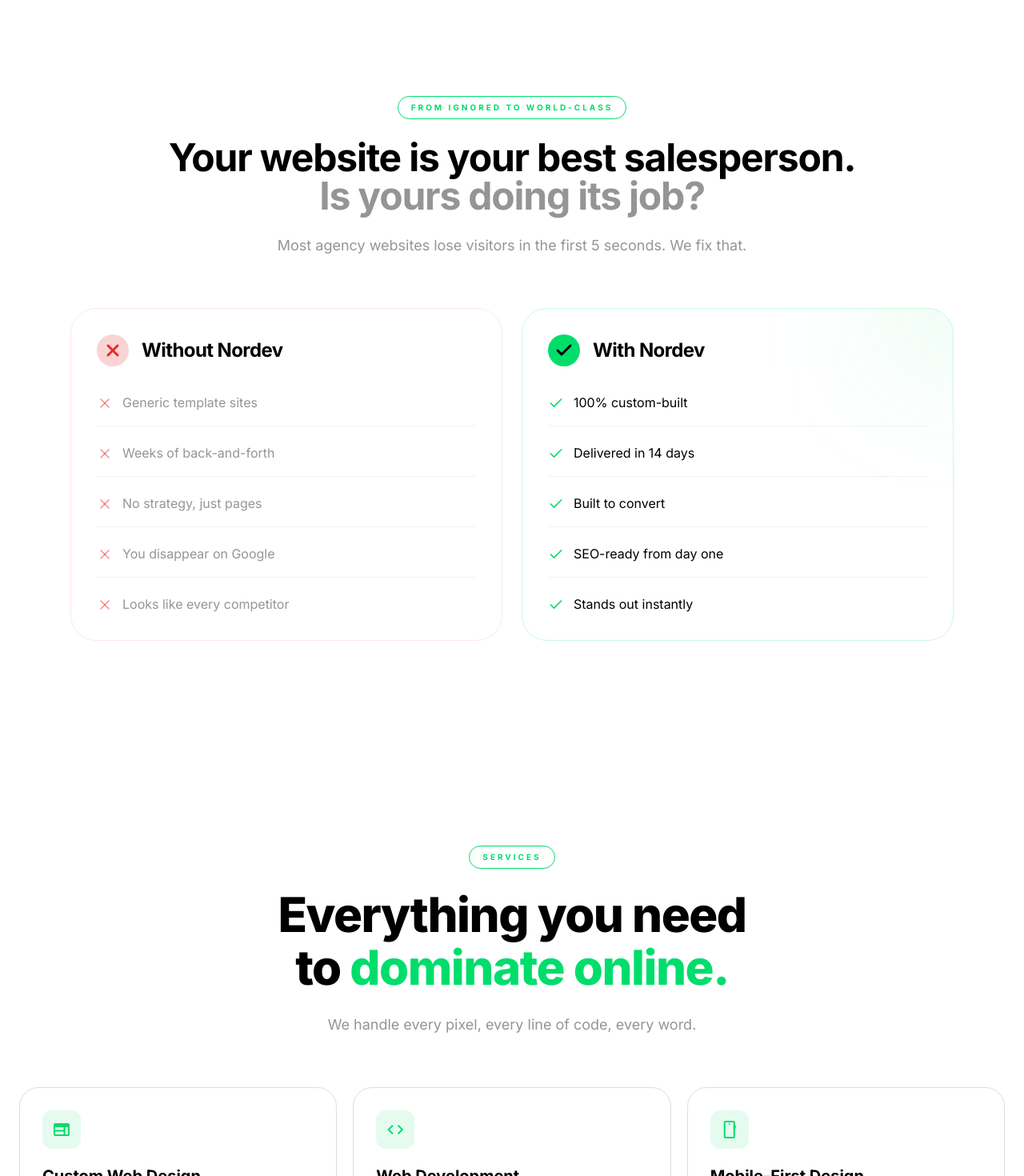
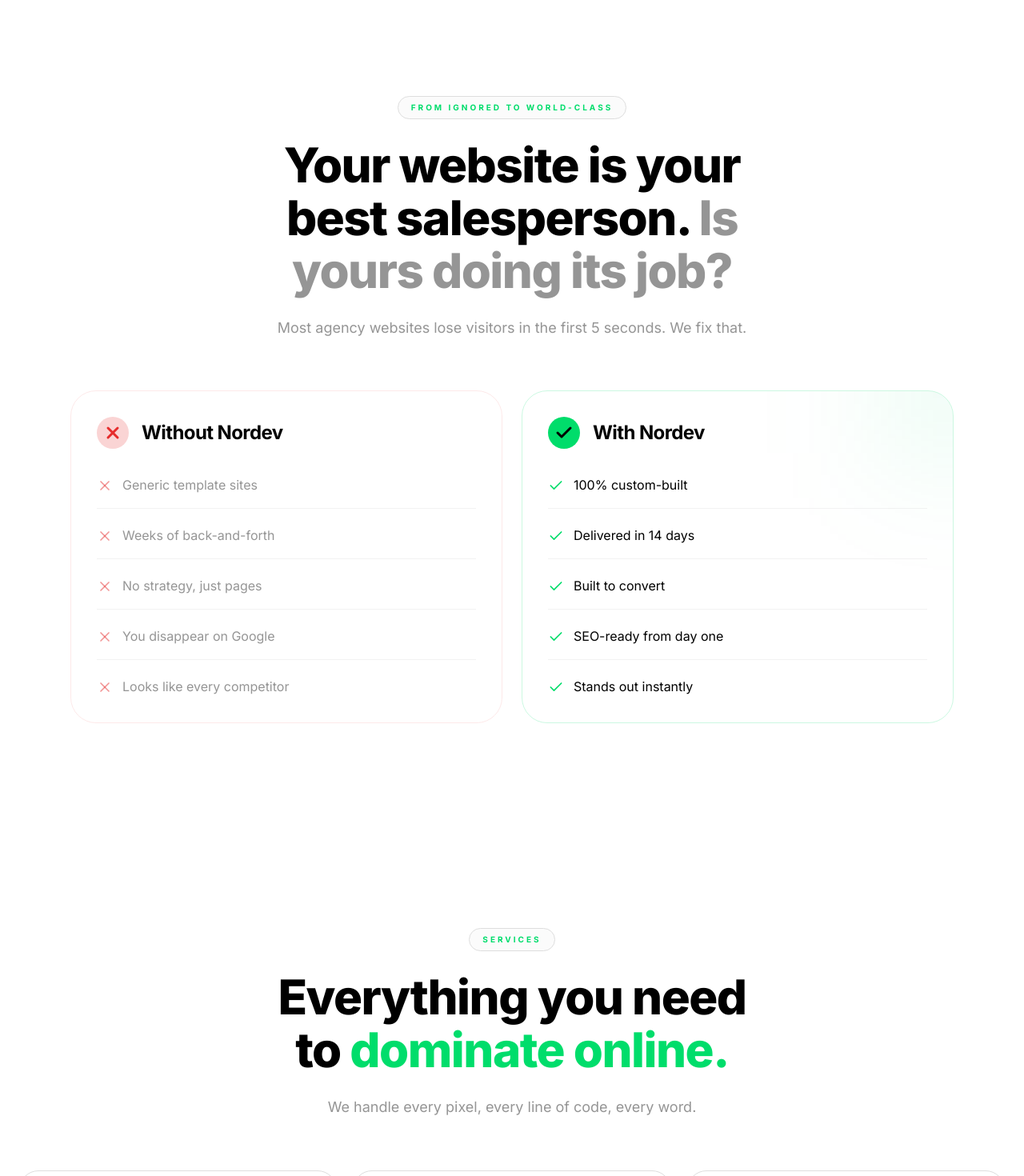
Before and after one commit to freddymk313/nordevagency, a Next.js app: page / in a window 1280 px wide. Shown: the part 1040-2510 px from the top of the page at 80% size. Built offline with nearby package versions, Linux system fonts and the light colour scheme; no server answers.

Commit message:
update color

```diff
--- a/app/globals.css
+++ b/app/globals.css
@@ -12,8 +12,7 @@
   --primary: oklch(1 0 0);
   --primary-foreground: oklch(0 0 0);
   --secondary: oklch(0.18 0 0);
-  --muted: oklch(0.18 0 0);
-  /* bg-[#FBFBFB] */
+  --muted: oklch(0.98 0 0);
   --muted-foreground: oklch(0.67 0 0);
   --border-hero: oklch(0.23 0 0);
   --border: oklch(0.90 0 0);
--- a/components/Comparison.tsx
+++ b/components/Comparison.tsx
@@ -23,7 +23,7 @@
   return (
     <section className="relative py-24 sm:py-32 bg-background">
       <div className="mx-auto max-w-6xl px-4 sm:px-6">
-        <div className="text-center mb-16">
+        {/* <div className="text-center mb-16">
           <div className="mb-4 md:mb-6 inline-flex items-center *gap-2 rounded-full border border-green-accent bg-background px-4 py-1.5 font-bold uppercase tracking-[0.2em] text-green-accent">
             <span className="font-sans text-[10px] uppercase tracking-[0.3em] text-green-accent block">
               From ignored to world-class
@@ -40,7 +40,7 @@
             Most agency websites lose visitors in the first 5 seconds. We fix
             that.
           </p>
-        </div>
+        </div> */}
 
         {/* <SectionHeading
           eyebrow="From ignored to world-class"
@@ -55,7 +55,13 @@
           subtitle="Most agency websites lose visitors in the first 5 seconds. We fix that."
         /> */}
 
-        <div className="grid gap-6 md:grid-cols-2">
+        <SectionHeading
+          eyebrow="From ignored to world-class"
+          title={<>Your website is your best salesperson. <span className="text-muted-foreground">Is yours doing its job?</span></>}
+          subtitle="Most agency websites lose visitors in the first 5 seconds. We fix that."
+        />
+
+        <div className="grid gap-6 md:grid-cols-2 mt-16">
           <Card variant="bad" title="Without Nordev" items={without} />
           <Card variant="good" title="With Nordev" items={withN} />
         </div>
--- a/components/SectionHeading.tsx
+++ b/components/SectionHeading.tsx
@@ -2,37 +2,25 @@
 import { motion } from "framer-motion"; // ou "framer-motion" selon ta version
 import type { ReactNode } from "react";
 
-export default function SectionHeading({
-  eyebrow,
-  title,
-  subtitle,
-  align = "center",
-}: {
-  eyebrow?: string;
-  title: ReactNode;
-  subtitle?: ReactNode;
-  align?: "center" | "left";
-}) {
+// SectionHeading.tsx mis à jour
+export default function SectionHeading({ eyebrow, title, subtitle, align = "center" }: { eyebrow?: string; title: ReactNode; subtitle?: ReactNode; align?: "center" | "left"; }) {
   return (
     <motion.div
       initial={{ opacity: 0, y: 24 }}
       whileInView={{ opacity: 1, y: 0 }}
       viewport={{ once: true, amount: 0.3 }}
-      transition={{ duration: 0.7, ease: "easeOut" }}
+      transition={{ duration: 0.7 }}
       className={`max-w-3xl ${align === "center" ? "mx-auto text-center" : "text-left"}`}
     >
       {eyebrow && (
-        <div className="mb-6 inline-flex items-center gap-2 rounded-full border border-green-accent bg-background px-4 py-1.5 text-[10px] font-bold uppercase tracking-[0.3em] text-green-accent">
-          {/* Petit point indicateur utilisant ton vert accentué */}
-          {/* <span className="h-1.5 w-1.5 rounded-full bg-green-accent shadow-[0_0_8px_var(--color-green-accent)]" /> */}
+        <div className="mb-6 inline-flex items-center rounded-full border border-border bg-muted/50 px-4 py-1.5 text-[10px] font-bold uppercase tracking-[0.3em] text-green-accent">
+          {/* On garde le vert uniquement sur le texte pour l'élégance */}
           {eyebrow}
         </div>
       )}
-
       <h2 className="font-display text-balance text-4xl font-extrabold leading-[1.1] tracking-tight text-foreground sm:text-5xl lg:text-6xl">
         {title}
       </h2>
-
       {subtitle && (
         <p className="mt-6 text-balance font-sans text-base leading-relaxed text-muted-foreground sm:text-lg">
           {subtitle}
```
